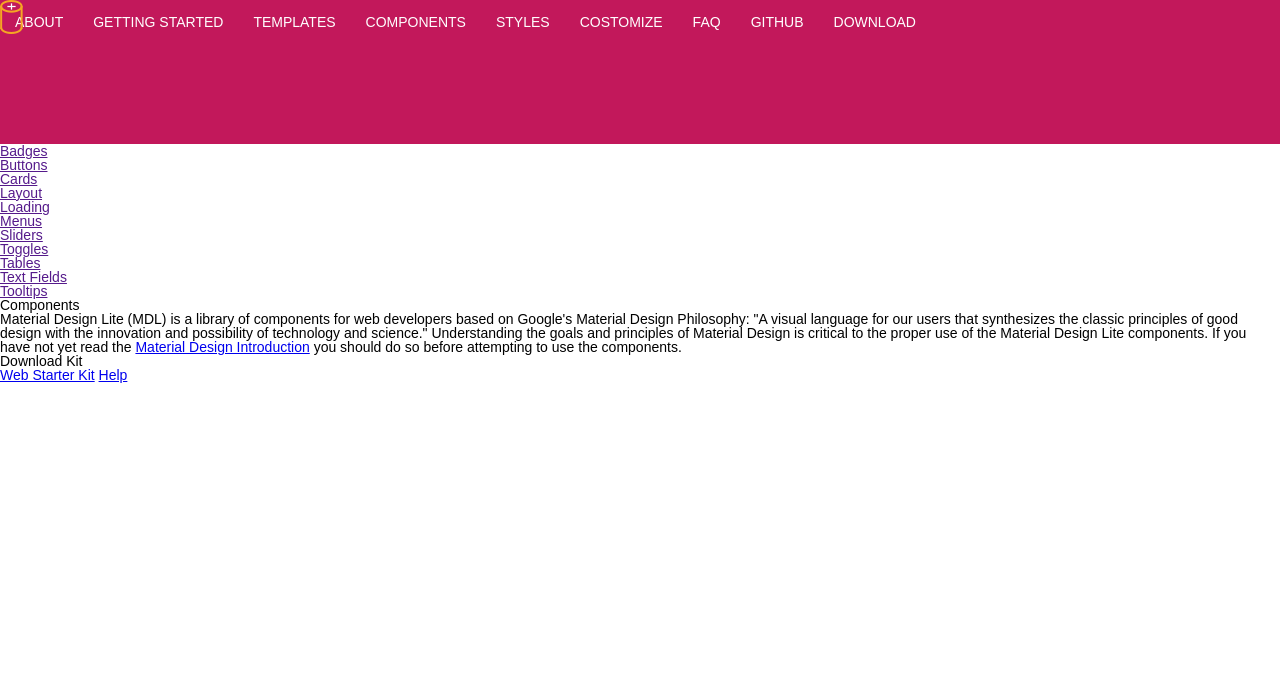
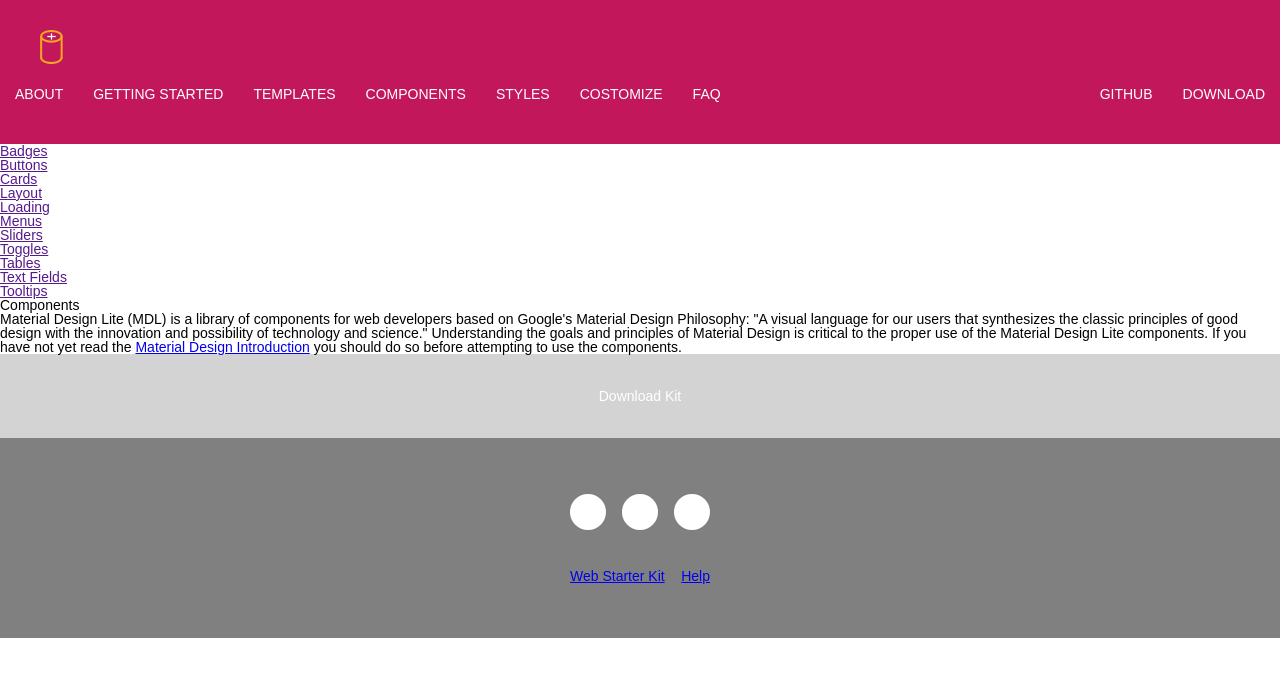
Before and after one commit to youngkang-design/trace-websites, a Jekyll site: the page built from index.html, in a window 1280 px wide. Shown: the top 677 px of the page. Built offline with Jekyll 4.4.1, drawn with Linux system fonts in a browser that asks for light colours.

Commit message:
Change markup and Sass styling

```diff
--- a/_layouts/default.html
+++ b/_layouts/default.html
@@ -32,9 +32,7 @@
   </header>
   <main>
     <div>
-      <div>
-      </div>
-      <aside>
+      <aside class="side-nav">
         <a href="">
           <div class="side-nav-icons"></div>
           <div class="side-nav-name">Badges</div>
@@ -88,16 +86,17 @@
               <p>Material Design Lite (MDL) is a library of components for web developers based on Google's Material Design Philosophy: "A visual language for our users that synthesizes the classic principles of good design with the innovation and possibility of technology and science." Understanding the goals and principles of Material Design is critical to the proper use of the Material Design Lite components. If you have not yet read the <a href="http://www.google.com/design/spec/material-design/introduction.html">Material Design Introduction</a> you should do so before attempting to use the components.</p>
             </div>
             <div class="main-image">
-
             </div>
           </div>
         </section>
       </main>
-    <section>
-      Download Kit
+    <section class="download-section-wrap">
+      <a>Download Kit</a>
     </section>
     <footer>
-      <div class="social-logo">
+      <div class="footer-container">
+        <div class="footer-wrap">
+          <div class="social-logo-wrap">
             <div class="social-icon-1"></div>
             <div class="social-icon-2"></div>
             <div class="social-icon-3"></div>
@@ -106,6 +105,8 @@
             <a href="https://developers.google.com/web/starter-kit/" class="footer-text-1">Web Starter Kit</a>
             <a href="https://github.com/google/material-design-lite/issues" class="footer-text-2">Help</a>
           </div>
+        </div>
+      </div>
     </footer>
     </div>
   </main>
--- a/_sass/_base.scss
+++ b/_sass/_base.scss
@@ -11,30 +11,78 @@
   background-color: $components-menu-color;
   display: flex;
   align-items: space-between;
+  flex-wrap: wrap;
 }
 .component-logo {
   background-image: url("/images/components.png");
-  position: absolute;
+  background-repeat: no-repeat;
   height: 34px;
   width: 23px;
+  margin-left: 40px;
+  margin-top: 30px;
 }
-.top-nav-container {
-  width: 1000%;
+.nav-container {
+  width: 100%;
   height: 64px;
 }
-.top-nav-wrap {
+.top-nav {
+  &-wrap {
+    display: flex;
+    justify-content: space-between;
+  }
+  &-item {
+    padding: 15px;
+  }
+  &-text {
+    color: #fff;
+    text-transform: uppercase;
+  }
+  &-spacing {
+    flex-grow: 10;
+  }
+}
+
+.download-section-wrap {
+  background-color: lightgrey;
+  height: 84px;
+  width: 100%;
+  color: #fff;
   display: flex;
-  justify-content: space-between;
-  flex-wrap: nowrap;
+  align-items: center;
+  justify-content: center;
 }
-.top-nav-text {
-  color: #fff;
-  text-transform: uppercase;
+.footer {
+  &-container {
+    background-color: grey;
+    height: 200px;
+    width: 100%;
+    display: flex;
+    justify-content: center;
+  }
+  &-wrap {
+    width: 140px;
+  }
+  &-text-wrap {
+    width: 140px;
+    height: 92px;
+    display: flex;
+    justify-content: space-between;
+    align-items: center;
+  }
 }
-.top-nav-item {
-  padding: 15px;
-
+.social {
+  &-logo-wrap {
+    height: 92px;
+    display: flex;
+    justify-content: space-between;
+    align-items: flex-end;
+  }
+  &-icon-1,
+  &-icon-2,
+  &-icon-3 {
+    background-color: #fff;
+    width: 36px;
+    height: 36px;
+    border-radius: 50%;
+  }
 }
-.top-nav-spacing {
-
-}
```
Lines whose indentation alone changed are shown as unchanged.
